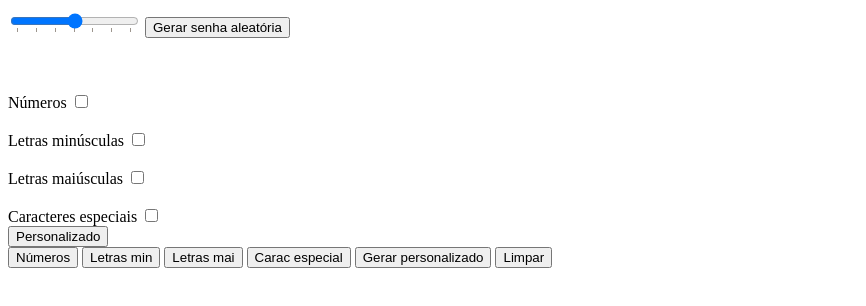
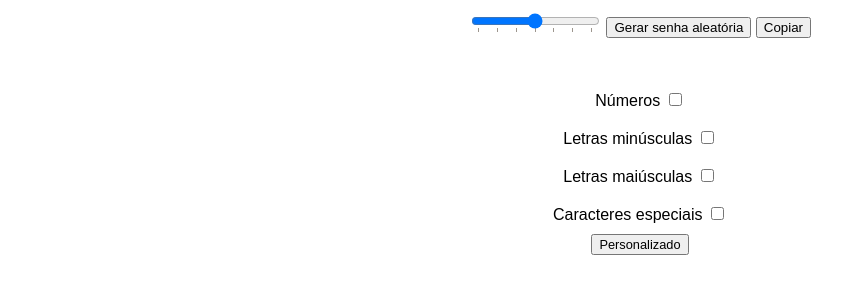
Before and after one commit to Felipe-Gabriel-Souza-Goncalves/Senhas_Aleatorias, a plain HTML site: page index.html in a window 1280 px wide. Shown: the whole page, without its empty margins (0-866 px from the left). Drawn offline with Linux system fonts and the light colour scheme.

Commit message:
Add files via upload

```diff
--- a/index.html
+++ b/index.html
@@ -6,8 +6,25 @@
     <title>Senhas aleatórias</title>
 
     <style>
-        .personalizado{
+        body{
+            text-align: center;
+            font-family: Arial, Helvetica, sans-serif;
+
+        }
+        #senha{
+            height: 20px;
+        }
+        #personalizado{
             font-size: 0.8em;
+            margin: 10px 0px;
+        }
+        .btnEscolhas{
+            display: none;
+            justify-content: center;
+            margin: 10px 0px;
+        }
+        #senhaPersonalizada{
+            height: 20px;
         }
     </style>
 </head>
@@ -23,11 +40,12 @@
         <option value="10">10</option>
     </datalist>
     <button onclick="generatePassword()">Gerar senha aleatória</button>
+    <button onclick="copyToClipboard('senhaAleatoria')">Copiar</button>
 
-
-    <br><br>
     <div>
-        <br><br>
+        <p id="senha"></p>
+    </div>
+    <div id="opcoesValidas">
         <label>Números</label>
         <input type="checkbox" class="caracteres" id="num">
         <br><br>
@@ -40,23 +58,21 @@
         <label>Caracteres especiais</label>
         <input type="checkbox" class="caracteres" id="caracEspec">
     </div>
+    <button id="personalizado" onclick="toggleCustom()">Personalizado</button>
     <div>
-        <button id="personalizado">Personalizado</button>
-        <div class="btnEscolhas">
+        <div class="btnEscolhas" id="btnEscolhas">
             <button class="botoesPersonalizados" onclick="customPasswordFormat('numero')">Números</button>
             <button class="botoesPersonalizados" onclick="customPasswordFormat('letra min')">Letras min</button>
             <button class="botoesPersonalizados" onclick="customPasswordFormat('letra mai')">Letras mai</button>
             <button class="botoesPersonalizados" onclick="customPasswordFormat('carac espec')">Carac especial</button>
-
             <button onclick="generateCustomPassword()">Gerar personalizado</button>
             <button onclick="removeCharacter()">Limpar</button>
+            <button onclick="copyToClipboard('senhaPersonalizada')">Copiar</button>
+
         </div>
         <div id="areaPersonalizada">
-
+            <p id="senhaPersonalizada"></p>
         </div>
-    </div>
-    <div>
-        <p id="senha"></p>
     </div>
 
     <script src="script.js"></script>
--- a/script.js
+++ b/script.js
@@ -62,7 +62,6 @@ function customPasswordFormat(tipo){
     caractere.style.border = "1px solid black"
     caractere.style.padding = "3px"
     caractere.style.margin = "10px 5px"
-    // caractere.setAttribute("onclick", "removeCharacter(this)")
     caractere.setAttribute("class", `botaoN`)
 
     document.getElementById("areaPersonalizada").appendChild(caractere)
@@ -74,7 +73,7 @@ function generateCustomPassword(){
         var index = Math.floor(Math.random()*senhaPersonalizada[i].length)
         senhaCriada += (senhaPersonalizada[i])[index]
     }
-    document.getElementById("senha").innerHTML = senhaCriada
+    document.getElementById("senhaPersonalizada").innerHTML = senhaCriada
 
 }
 
@@ -85,6 +84,37 @@ function removeCharacter(){
         caractere[i].remove()
     }
     senhaCriada = ""
-    document.getElementById("senha").innerHTML = senhaCriada
+    document.getElementById("senhaPersonalizada").innerHTML = senhaCriada
 
 }
+
+var ativo = false
+function toggleCustom(){
+    ativo = !ativo
+    if(ativo){
+        document.getElementById("btnEscolhas").style.display = "flex"
+        document.getElementById("areaPersonalizada").style.display = "block"
+        document.getElementById("opcoesValidas").style.display = "none"
+    } else{
+        document.getElementById("btnEscolhas").style.display = "none"
+        document.getElementById("areaPersonalizada").style.display = "none"
+        document.getElementById("opcoesValidas").style.display = "block"
+
+    }
+}
+
+function copyToClipboard(tipo){
+    aleatorio = document.getElementById("senha").innerHTML
+    personalizado = document.getElementById("senhaPersonalizada").innerHTML
+    texto = "";
+    if(aleatorio != "" && tipo == "senhaAleatoria"){
+        texto = aleatorio
+    } else if(personalizado != "" && tipo == "senhaPersonalizada"){
+        texto = personalizado
+    } else{
+        return
+    }
+
+    navigator.clipboard.writeText(texto)
+    alert("Copiado para a área de transferencia")
+}
```
